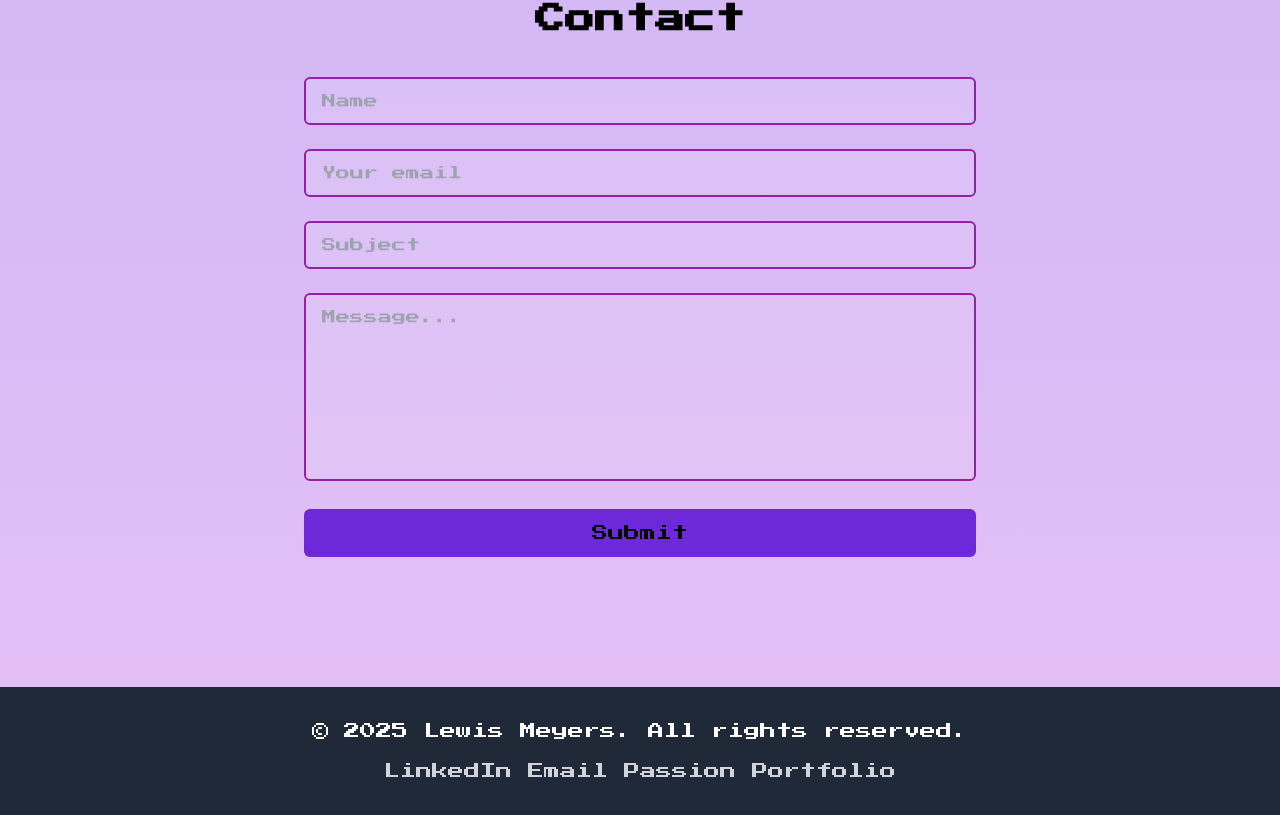
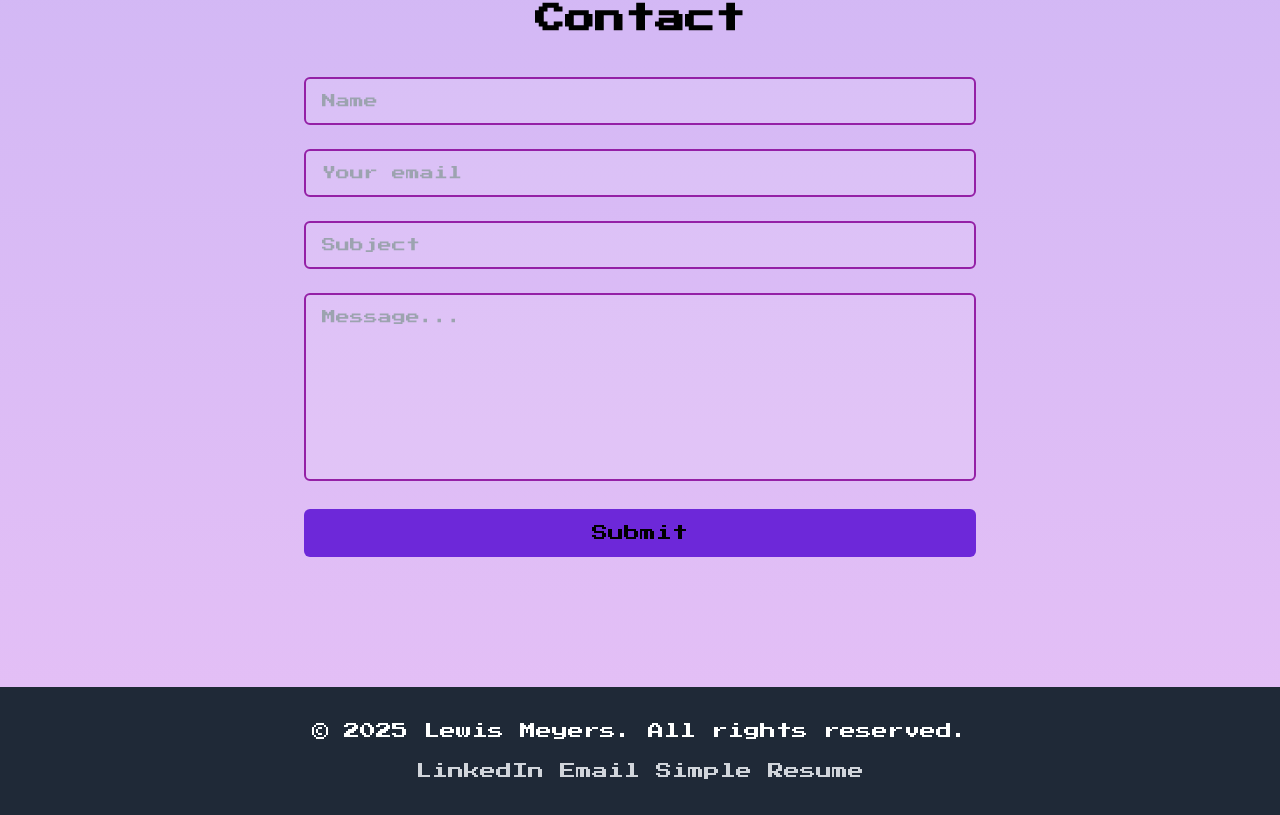
Before and after one commit to DevRelLewis/mobilefirstportfolio, a React (Create React App) app: page /home in a window 1280 px wide. Shown: the part 3633-4448 px from the top of the page. Built offline with nearby package versions, Linux system fonts and the light colour scheme; a web font is replaced by a local one.

Commit message:
routing for creative site footer

```diff
--- a/src/pages/Home.tsx
+++ b/src/pages/Home.tsx
@@ -402,10 +402,10 @@ const Home: React.FC = () => {
             Email
           </a>
           <Link
-            to="/welcome"
+            to="/"
             className="text-gray-300 hover:text-white transition-colors"
           >
-            Passion Portfolio
+            Simple Resume
           </Link>
         </div>
       </footer>
```
